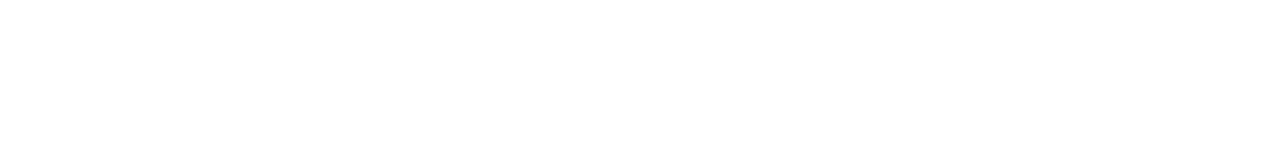
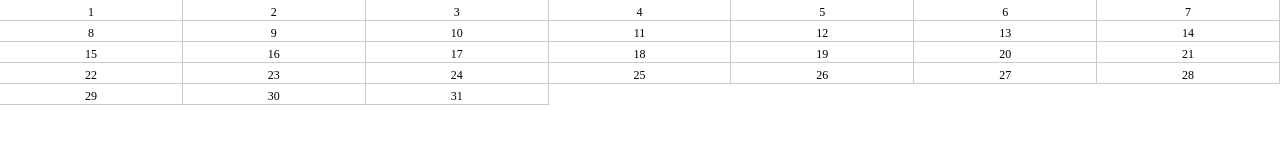
Before and after one commit to matthew1611/calendar-2, a plain HTML site: page index.html in a window 1280 px wide. Drawn offline with Linux system fonts and the light colour scheme.

Commit message:
add days

```diff
--- a/index.css
+++ b/index.css
@@ -7,9 +7,12 @@ body {
     margin: 0;
 }
 
-/* #app-calendar{
-
-} */
+#app-calendar{
+    display: grid;
+    grid-template-columns: repeat(7, 1fr);
+    grid-template-rows: repeat(5, 1fr);
+    height: 100%;
+}
 
 .day {
     border-bottom: 1px solid var(--light-gray);
--- a/index.html
+++ b/index.html
@@ -5,10 +5,9 @@
     <meta name="viewport" content="width=device-width, initial-scale=1.0">
     <title>Sobriety Calendar</title>
     <link rel="stylesheet" href="index.css"/>
-</head>
 <body>
-    <div id="sobriety-calendar">
+    <div id="app-calendar"></div>
 
-    </div>
+    <script src="index.js"></script>
 </body>
 </html>
--- a/index.js
+++ b/index.js
@@ -0,0 +1,6 @@
+const calendar = document.querySelector('#app-calendar');
+
+console.log(calendar);
+for (let day = 1; day <= 31; day++) {
+  calendar.insertAdjacentHTML('beforeend', `<div class="day">${day}</div>`);
+}
```
